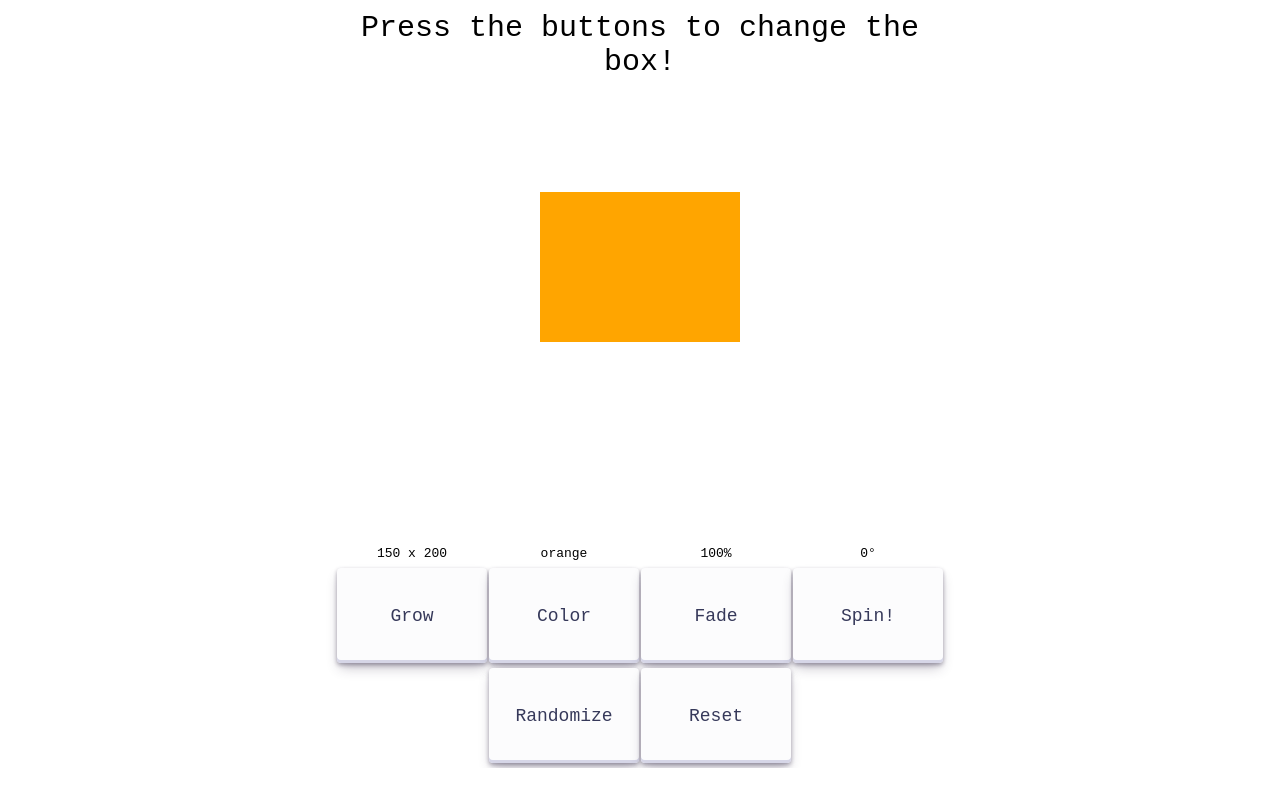
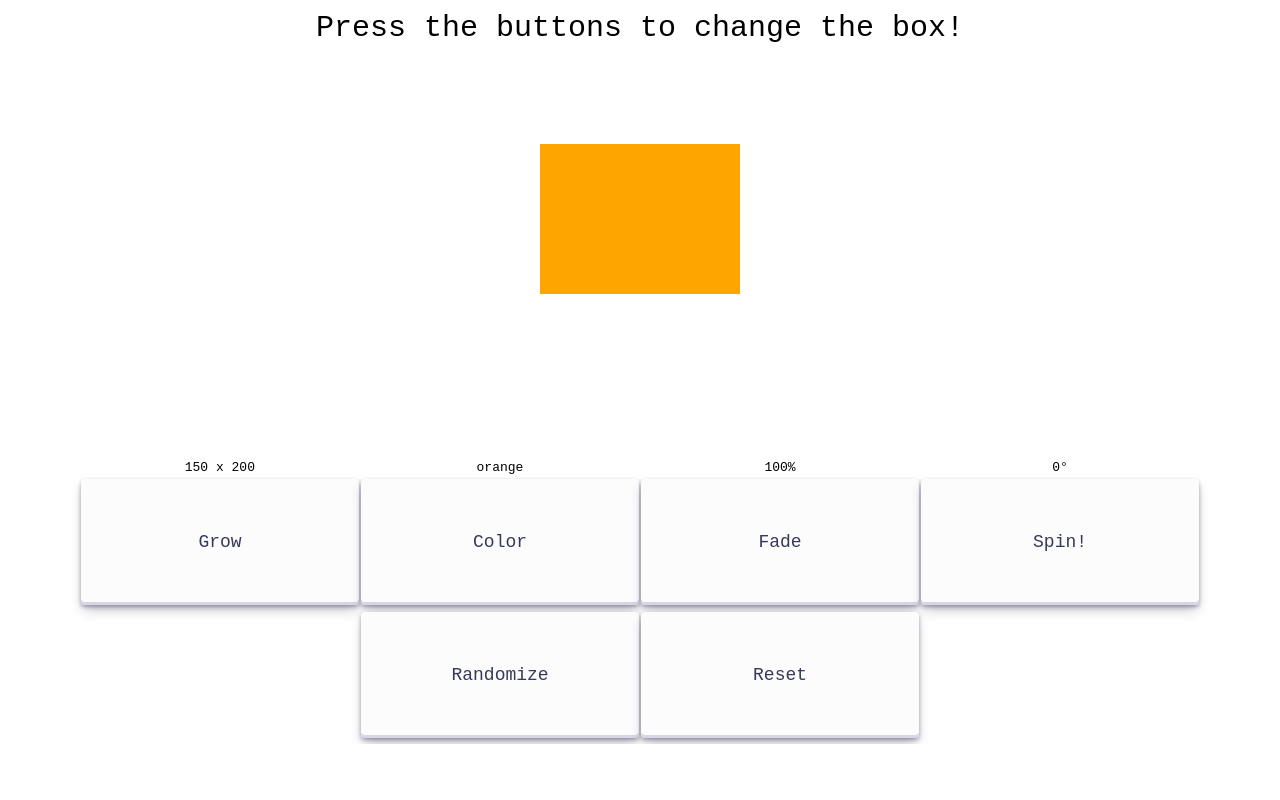
Before and after one commit to yummy314159265/box_exercise, a plain HTML site: page index.html in a window 1280 px wide. Drawn offline with Linux system fonts and the light colour scheme.

Commit message:
fixed grids

```diff
--- a/index.html
+++ b/index.html
@@ -20,12 +20,12 @@
 
         .container{
             display: grid;
-            grid-template-columns: repeat(4, 150px);
-            grid-template-rows: 20px 70% 35px repeat(2, 100px);
+            grid-template-columns: repeat(4, 22%);
+            grid-template-rows: 10px 62% 32px repeat(2, 18%);
             column-gap: 2px;
             justify-content: center;
             align-content: end;
-            height: 95vh;
+            height: 92vh;
             overflow: auto;
         }
 
```
